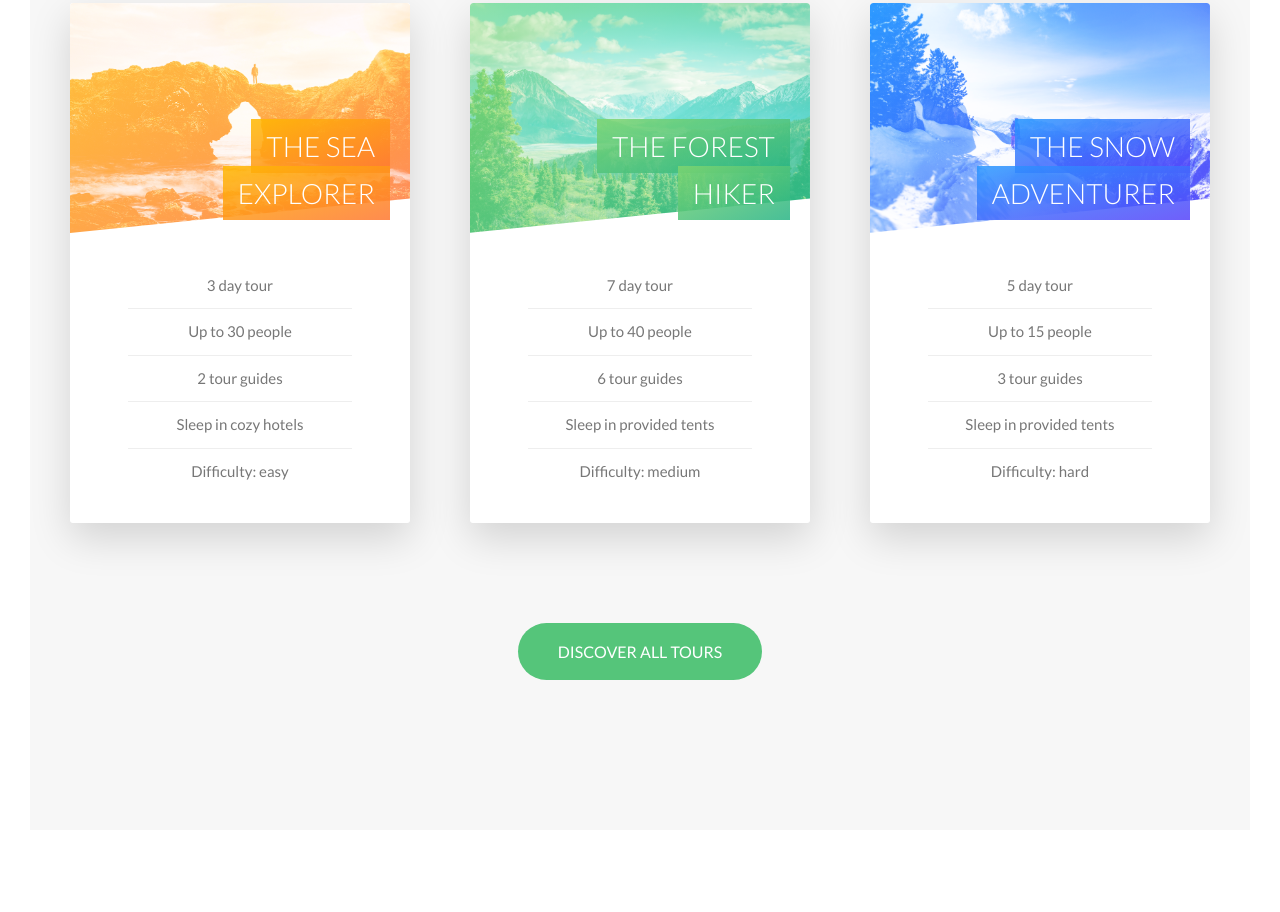
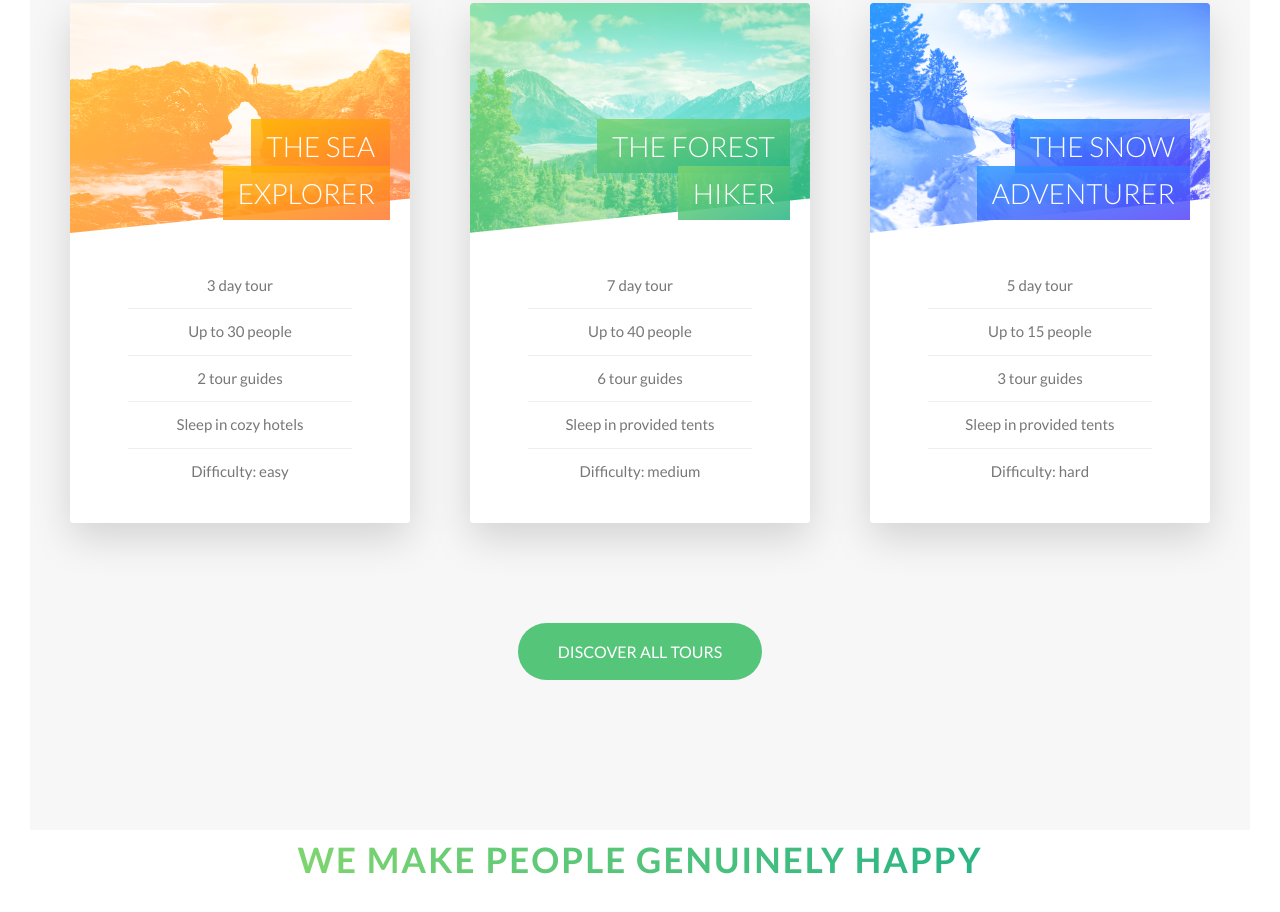
Before and after one commit to Sohan916/Natours, a website: page index.html in a window 1280 px wide. Shown: the part 2499-3411 px from the top of the page. Before the commit the page ends 3359 px from the top, so only its background shows below. Drawn offline with Linux system fonts and the light colour scheme.

Commit message:
Added stories section with heading

```diff
--- a/index.html
+++ b/index.html
@@ -237,6 +237,14 @@
           <a href="" class="btn btn--green">Discover all tours</a>
         </div>
       </section>
+
+      <section class="section-stories">
+        <div class="u-center-text u-margin-bottom-big">
+          <h2 class="heading-secondary">We make people genuinely happy</h2>
+        </div>
+
+
+      </section>
     </main>
     <!--
 
```
